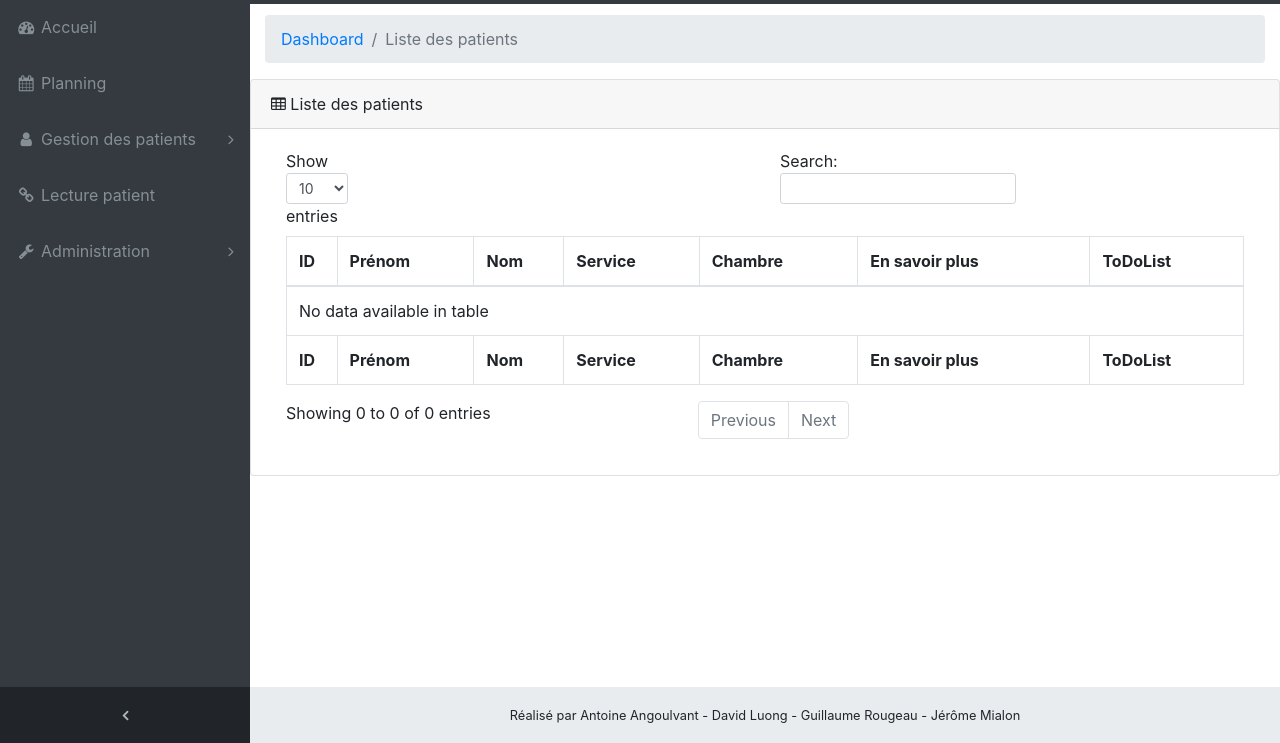
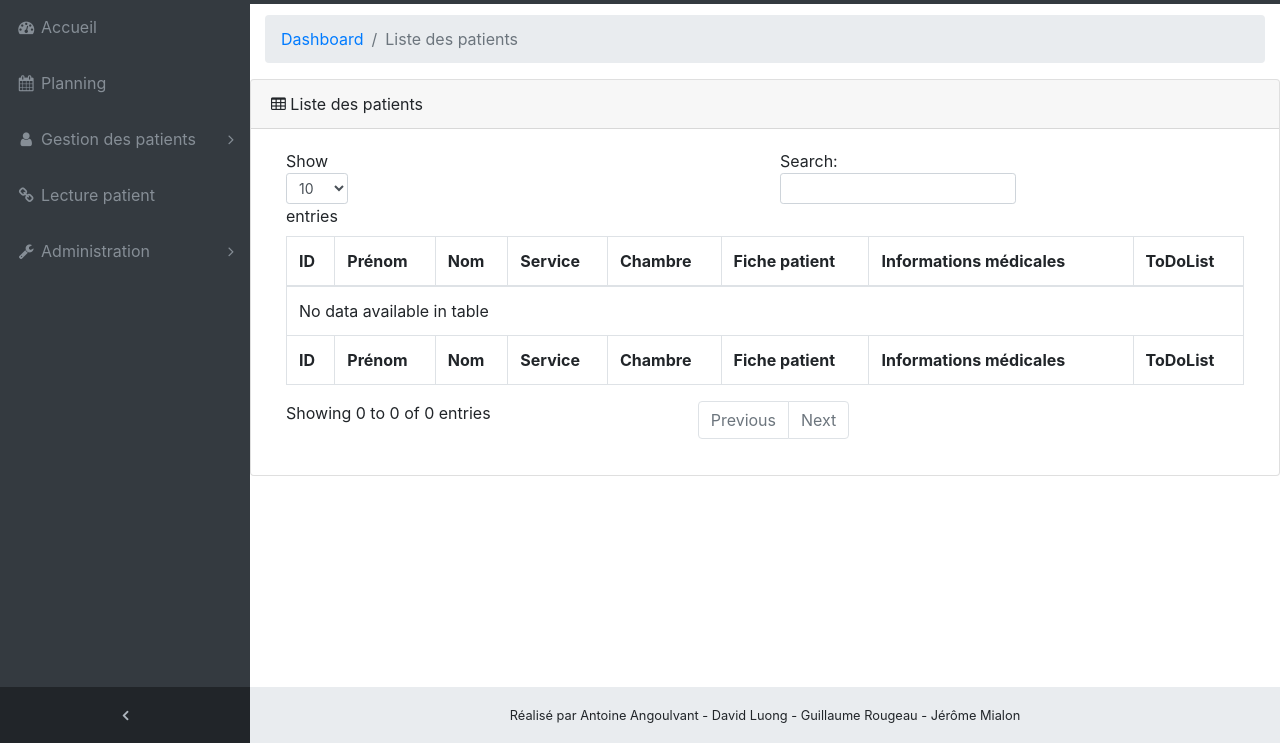
Before and after one commit to antoineangoulvant/MediNurse, a PHP site: page /medinurse/index.php?page=liste_patients in a window 1280 px wide. Shown: the part 57-800 px from the top of the page. Run offline with PHP 8.4, Linux system fonts and the light colour scheme; the visitor is signed in with stand-in values (Sample User, id 1); data that the repository does not hold is empty.

Commit message:
Correction de quelques erreurs 2

```diff
--- a/gestion_patient/liste_patients.php
+++ b/gestion_patient/liste_patients.php
@@ -31,7 +31,8 @@ $rep = $bdd->query('SELECT * FROM patient');
                     <th>Nom</th>
                     <th>Service</th>
                     <th>Chambre</th>
-                    <th>En savoir plus</th>
+                    <th>Fiche patient</th>
+                    <th>Informations médicales</th>
                     <th>ToDoList</th>
                 </tr>
                 </thead>
@@ -42,7 +43,8 @@ $rep = $bdd->query('SELECT * FROM patient');
                     <th>Nom</th>
                     <th>Service</th>
                     <th>Chambre</th>
-                    <th>En savoir plus</th>
+                    <th>Fiche patient</th>
+                    <th>Informations médicales</th>
                     <th>ToDoList</th>
                 </tr>
                 </tfoot>
@@ -65,8 +67,8 @@ $rep = $bdd->query('SELECT * FROM patient');
                     $libchambre = $reqchambre->fetch();
                     echo '<td>'.$libchambre['numero'].'</td>';
 
-                    echo '<td>'.'<a href="index.php?page=patient&id='.$donnees['id_patient'].'" class="btn btn-sm btn-info"><span class="glyphicon glyphicon-user"></span> Fiche patient</a>'
-                    .'<a style="margin-left: 15px;" href="index.php?page=infomedicale&id='.$donnees['id_patient'].'" class="btn btn-sm btn-info"><span class="glyphicon glyphicon-user"></span> Informations médicales</a>'.'</td>';
+                    echo '<td>'.'<a href="index.php?page=patient&id='.$donnees['id_patient'].'" class="btn btn-sm btn-info"><span class="glyphicon glyphicon-user"></span> Fiche patient</a>'.'</td>';
+                    echo '<td>'.'<a href="index.php?page=infomedicale&id='.$donnees['id_patient'].'" class="btn btn-sm btn-info"><span class="glyphicon glyphicon-user"></span> Informations médicales</a>'.'</td>';
                     echo '<td>'. '<a href="index.php?page=voirliste&id='.$donnees['id_patient'].'" class="btn btn-sm btn-info"><span class="glyphicon glyphicon-user"></span>Voir Liste</a>'.'</td>';
                         //'<button type="button" id="" class="btn btn-primary" data-toggle="modal" data-target="#modalAdd">Ajouter</button>'.
                         //'<button type="button" value="<?php echo $donnees[\'idTache\']; //" class="btn btn-warning modalView" data-toggle="modal" data-target="#modalView">Voir liste</button>';
```
